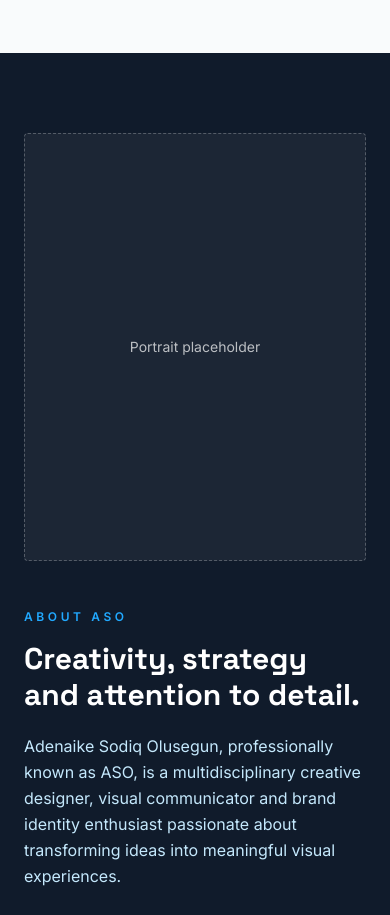
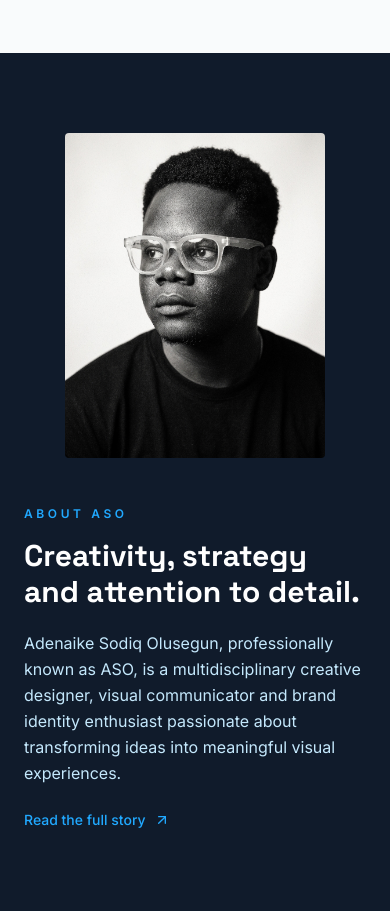
Before and after one commit to Adenaaike/aso-innovality, a Next.js app: page / in a window 390 px wide. Shown: the part 4740-5655 px from the top of the page. Built offline with nearby package versions, Linux system fonts and the light colour scheme; no server answers; the database is empty.

Commit message:
Add portrait

```diff
--- a/app/page.tsx
+++ b/app/page.tsx
@@ -178,12 +178,13 @@ export default async function Home() {
         </div>
       </section>
 
-      {/* ABOUT PREVIEW */}
-      <section className="bg-navy py-20 text-white" aria-labelledby="about-title">
+            {/* ABOUT PREVIEW */}
+            <section className="bg-navy py-20 text-white" aria-labelledby="about-title">
         <div className="mx-auto grid max-w-6xl gap-12 px-6 lg:grid-cols-12 lg:items-center">
           <Reveal className="lg:col-span-5">
-            <div className="grid aspect-[4/5] place-items-center rounded-sm border border-dashed border-white/25 bg-white/5 text-sm text-white/70">
-              Portrait placeholder
+            <div className="relative mx-auto aspect-[4/5] w-full max-w-[260px] overflow-hidden rounded-sm sm:max-w-sm lg:mx-0 lg:ml-auto">
+              <Image src="/images/aso-portrait.jpg" alt="Portrait of Adenaike Sodiq Olusegun, creative designer in Lagos"
+                fill sizes="(min-width:1024px) 40vw, 100vw" className="object-cover" />
             </div>
           </Reveal>
           <Reveal delay={0.1} className="lg:col-span-6 lg:col-start-7">
```
Also changed, not shown: public/images/aso-portrait.jpg (added).
